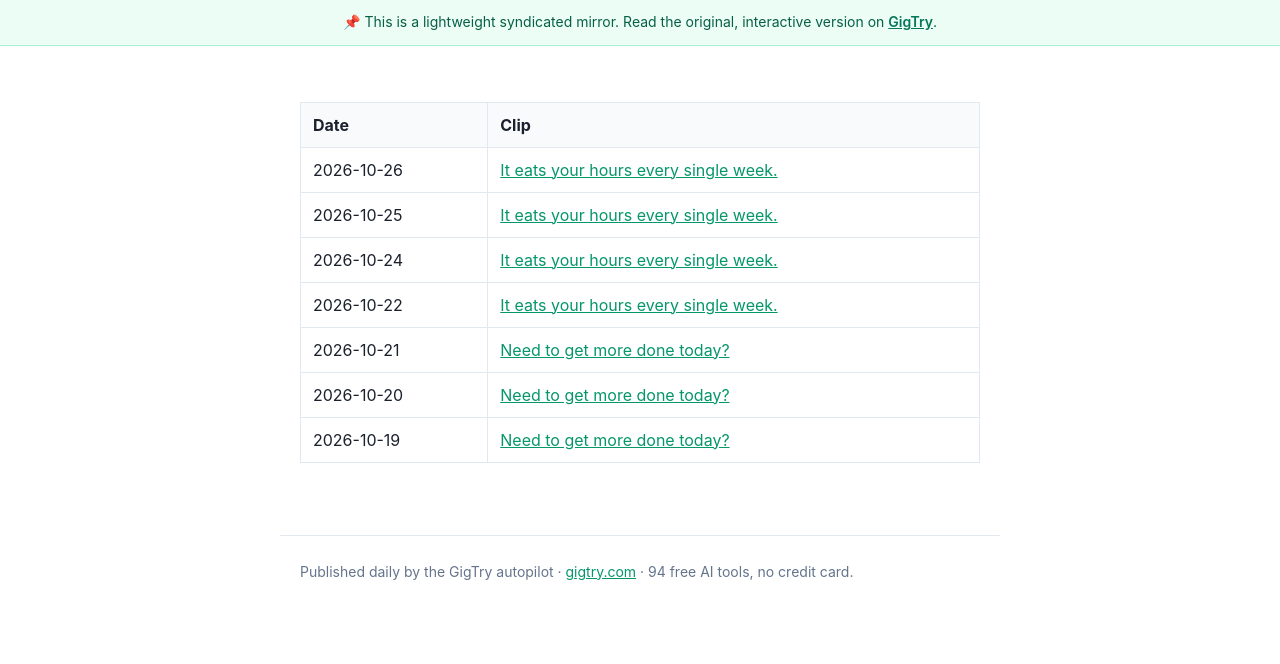
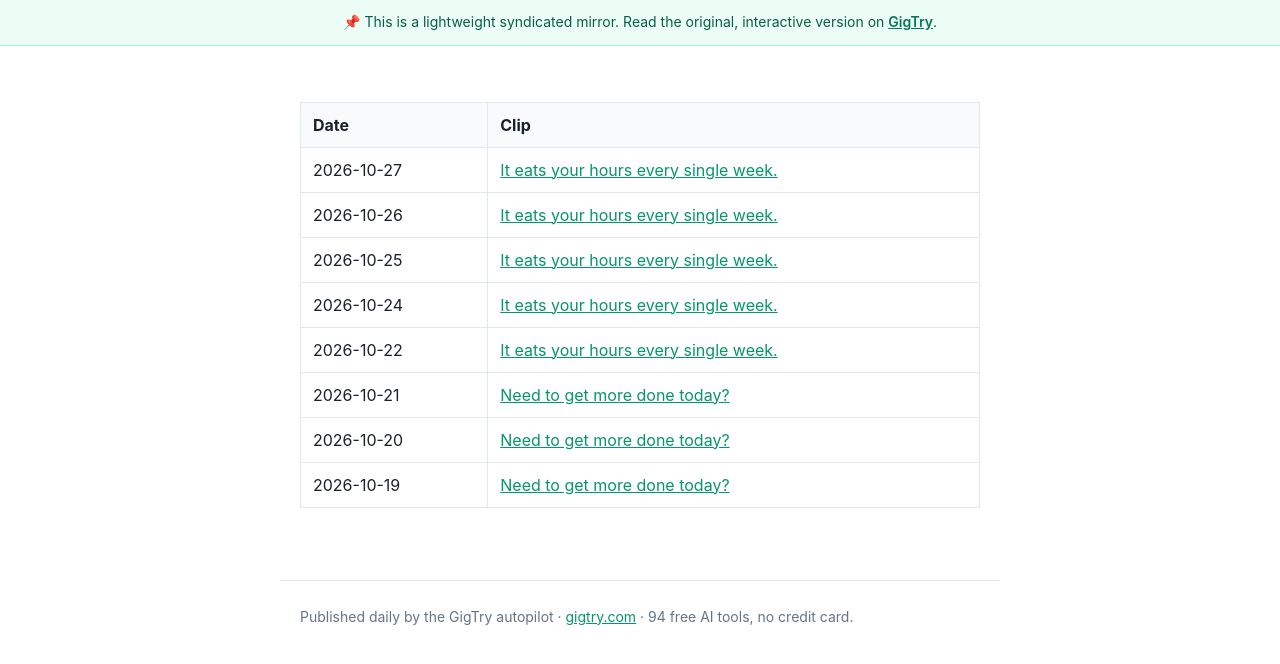
Before and after one commit to gigtryinfo-dev/gigtry-public, a Jekyll site: the page built from posts/clips/index.md, in a window 1280 px wide. Shown: the top 664 px of the page. Built offline with Jekyll 4.4.1, drawn with Linux system fonts in a browser that asks for light colours.

Commit message:
clips index: 2026-10-27

```diff
--- a/posts/clips/index.md
+++ b/posts/clips/index.md
@@ -7,6 +7,7 @@
 
 | Date | Clip |
 |------|------|
+| 2026-10-27 | [It eats your hours every single week.](https://gigtryinfo-dev.github.io/gigtry-public/posts/clips/2026-10-27-clip-1.html) |
 | 2026-10-26 | [It eats your hours every single week.](https://gigtryinfo-dev.github.io/gigtry-public/posts/clips/2026-10-26-clip-1.html) |
 | 2026-10-25 | [It eats your hours every single week.](https://gigtryinfo-dev.github.io/gigtry-public/posts/clips/2026-10-25-clip-1.html) |
 | 2026-10-24 | [It eats your hours every single week.](https://gigtryinfo-dev.github.io/gigtry-public/posts/clips/2026-10-24-clip-1.html) |
```
